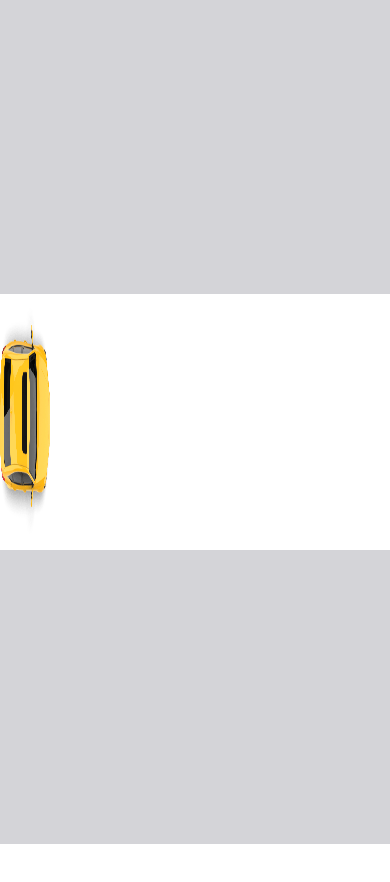
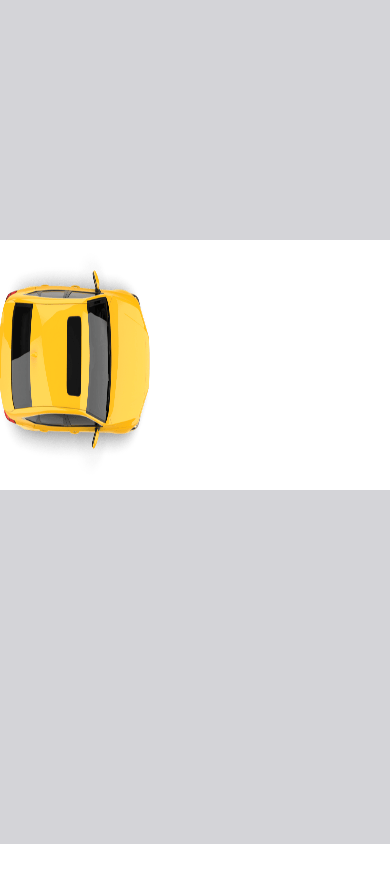
Before and after one commit to shivambhardwajwebdev/OnScrollDesign, a React (Vite) app: page / in a window 390 px wide. Shown: the top 882 px of the page. Built offline with nearby package versions, Linux system fonts and the light colour scheme.

Commit message:
successfully maked the logic

```diff
--- a/package.json
+++ b/package.json
@@ -11,6 +11,7 @@
   },
   "dependencies": {
     "@tailwindcss/vite": "^4.2.1",
+    "gsap": "^3.14.2",
     "react": "^19.2.0",
     "react-dom": "^19.2.0",
     "tailwindcss": "^4.2.1"
--- a/src/App.jsx
+++ b/src/App.jsx
@@ -8,7 +8,7 @@ function App() {
   useEffect(() => {
     const handleScroll = () => {
       const scrollTop = window.scrollY;
-      const maxScroll = window.innerWidth > 740 ? window.innerHeight*2: window.innerHeight*0.5;
+      const maxScroll = window.innerWidth > 768 ? window.innerHeight*2: window.innerHeight*0.5;
       const percent = Math.min(scrollTop / maxScroll, 1);
       setProgress(percent);
     };
@@ -18,10 +18,21 @@ function App() {
   }, []);
   return(
     <>
-    <div className="h-[150vh] md:h-[100vh] lg:h-[300vh]">
-  <div className="sticky top-0 h-screen overflow-hidden bg-white">
-    <div className="bg-zinc-300 w-screen h-screen fixed flex items-center">
-      <div className="box bg-white w-screen text-center  h-64 ">
+    <div className="hero h-[150vh] md:h-[300vh] lg:h-[300vh] ">
+
+
+  <div className="sticky top-0 h-screen overflow-hidden bg-white ">
+
+    <div className="bg-zinc-300 w-screen h-screen fixed flex-col items-center">
+       <div className="box1 flex-col h-60 w-screen gap-[20px] md:gap-[40px] lg:gap-[60px]" >
+        <div className="box-1  bg-yellow-400 text-black" style={{opacity:`${progress>0.5?"1":"0"}`}} ><h1>80%</h1><p>Increase in Delivery Accuracy</p></div>
+        <div className="box-2 box-1  bg-green-400 text-black" style={{opacity:`${progress>0.7?"1":"0"}`}}><h1>30%</h1><p>Increase in Delivery Time</p></div>
+      </div>
+      <div className="box bg-white  w-screen text-center  " style={{
+          minHeight: `${
+    window.innerWidth > 768 ? "260px": "250px"
+  }`
+      }}>
         <div
   style={{
     width: `${progress * 100}%`
@@ -29,23 +40,30 @@ function App() {
   className="absolute bg-green-500"
 >
        <h1
-  className="fixed top-1/2 left-1/2 -translate-x-1/2 -translate-y-1/2 text-3xl md:text-6xl lg:text-9xl text-white text-center font-bold "
+  className="fixed top-1/2 left-1/2 -translate-x-1/2 -translate-y-1/2 text-5xl md:text-6xl lg:text-9xl text-white text-center font-bold "
 >
   WELCOME ITZ FIZZ
 </h1>
 
-        <img  className="left-0 h-64 z-10"  style={{
+        <img  className="left-0  z-10"  style={{
   transform: `translateX(${
-    window.innerWidth > 740 ? progress * 1400 : progress * 600
+    window.innerWidth > 768 ? progress * 1400 : progress * 600
   }px)`,
   minWidth: `${
-    window.innerWidth > 740 ? "300px": "50px"
+    window.innerWidth > 768 ? "260px": "150px"
+  }`,
+  maxWidth: `${
+    window.innerWidth > 768 ? "260px": "150px"
   }`,
   minHeight: `${
-    window.innerWidth > 740 ? "300px": "50px"
+    window.innerWidth > 768 ? "260px": "250px"
   }`
 }} alt="car"  src={car}/>
-        </div></div></div>
+        </div>
+
+      </div><div className="box2 h-64 gap-[20px] md:gap-[40px] lg:gap-[60px]" style={{opacity:`${progress>0.5?"1":"0"}`}}>
+        <div className="box-3   bg-blue-400 text-black" style={{opacity:`${progress>0.6?"1":"0"}`}}><h1>36%</h1><p>Decrease in Delivery Cost</p></div>
+        <div className="box-4  bg-orange-400 text-black" style={{opacity:`${progress>0.8?"1":"0"}`}}><h1>78%</h1><p>Decrease in Return Request</p></div></div></div>
     </div>
     </div>
     </>
--- a/src/index.css
+++ b/src/index.css
@@ -9,6 +9,56 @@ body{
     font-style: normal;
     font-family: 'Montserrat',sans-serif;
     font-weight: 400;
+
+}
+.hero{
+  transition: 1s ease;
+  animation: fade-in duration timing-function delay iteration-count direction fill-mode;
+}
+.box2,.box1{
+  display: flex;
+  flex-direction: row;
+  padding: 20px;
+  text-align: center;
+  align-items: center;
+  border: none;
+  border-radius: 20px;
+  justify-content: space-evenly;
+
+
+}
+.box-1,.box-2,.box-3,.box-4{
+   transition: 1s ease-in-out;
+   border-radius: 20px;
+   height: 200px;
+   width: 200px;
+}
+@media (min-width:768px) {
+  .box-1,.box-2,.box-3,.box-4{
+   transition: 1s ease-in-out;
+   border-radius: 20px;
+   height: 120px;
+   width: 250px;
+}
+}
+.box2 h1{
+  font-size: 30px;
+  font-weight: 800px;
+
+}
+.box2 p{
+  font-size: 20px;
+  font-weight: 800px;
+
+}
+.box1 h1{
+  font-size: 30px;
+  font-weight: 800px;
+
+}
+.box1 p{
+  font-size: 20px;
+  font-weight: 800px;
 
 }
 /* img{
```
Also changed, not shown: 1 other file (tests, documents, lock files or other folders).
